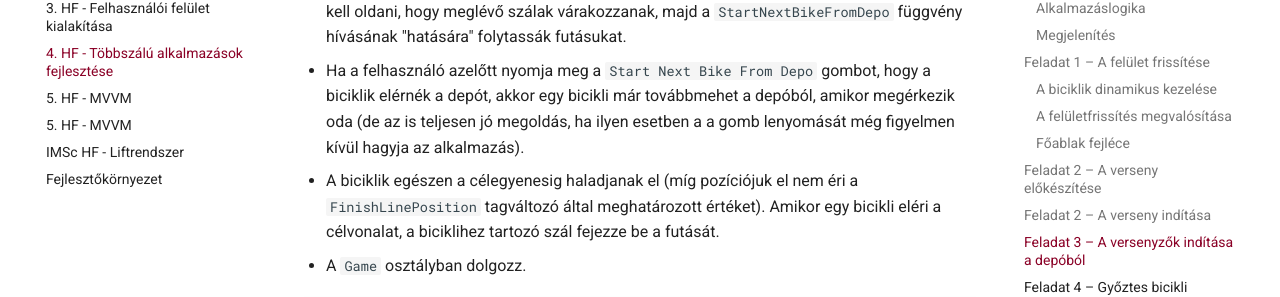
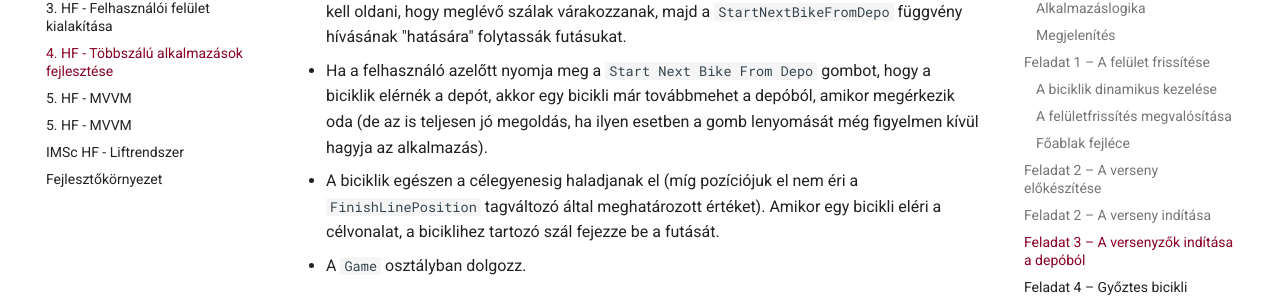
Before and after one commit to bmeviauab00/szoftvertechnikak, an MkDocs documentation site: the page built from docs/hazi/4-tobbszalu-alkalmazasok-fejlesztese/index.md, in a window 1280 px wide and 900 px high, scrolled down 9541 px. Shown: the part 199-496 px from the top of the window. Built offline with MkDocs 1.6.1 and Material for MkDocs 9.7.7, drawn with Linux system fonts in a browser that asks for light colours; emoji names are drawn with the system emoji font; comment, search, counter and statistics services are not loaded; the version menu is left out; some of the changed text lies outside the part shown.

Commit message:
typos fixed

```diff
--- a/docs/hazi/4-tobbszalu-alkalmazasok-fejlesztese/index.md
+++ b/docs/hazi/4-tobbszalu-alkalmazasok-fejlesztese/index.md
@@ -280,7 +280,7 @@
 - Az egyes versenyzőket a `Start Next Bike From Depo` gombkattintás során már hívott `Game` osztálybeli `StartNextBikeFromDepo` függvény indítsa a depóból.
 - Minden gombkattintásra csak egyetlen versenyző indulhat el a depóból.
 - Fontos, hogy a `StartNextBikeFromDepo` műveletben ne új szálakat indítsunk, hanem meg kell oldani, hogy meglévő szálak várakozzanak, majd a `StartNextBikeFromDepo` függvény hívásának "hatására" folytassák futásukat.
-- Ha a felhasználó azelőtt nyomja meg a `Start Next Bike From Depo` gombot, hogy a biciklik elérnék a depót, akkor egy bicikli már továbbmehet a depóból, amikor megérkezik oda (de az is teljesen jó megoldás, ha ilyen esetben a a gomb lenyomását még figyelmen kívül hagyja az alkalmazás).
+- Ha a felhasználó azelőtt nyomja meg a `Start Next Bike From Depo` gombot, hogy a biciklik elérnék a depót, akkor egy bicikli már továbbmehet a depóból, amikor megérkezik oda (de az is teljesen jó megoldás, ha ilyen esetben a gomb lenyomását még figyelmen kívül hagyja az alkalmazás).
 - A biciklik egészen a célegyenesig haladjanak el (míg pozíciójuk el nem éri a `FinishLinePosition` tagváltozó által meghatározott értéket). Amikor egy bicikli eléri a célvonalat, a biciklihez tartozó szál fejezze be a futását.
 - A `Game` osztályban dolgozz.
 
@@ -424,7 +424,7 @@
 !!! danger "Fontos"
     A fenti lépések/elvek megfelelő követése esetén is fennáll, hogy megoldás még nem működőképes. Ha elindítjuk a versenyt, az alábbi kivétel dobódik az `UpdateBikeUI` függvényben a biciklihez tartozó `TextBlock` hozzáférés során: `System.Runtime.InteropServices.COMException: 'The application called an interface that was marshalled for a different thread. (0x8001010E (RPC_E_WRONG_THREAD))`
 
-Mi ennek a a hibának az oka? Mielőtt az alábbi emlékeztetőt kinyitod, próbálj magadtól rájönni az előadáson/laboron tanultak alapján.
+Mi ennek a hibának az oka? Mielőtt az alábbi emlékeztetőt kinyitod, próbálj magadtól rájönni az előadáson/laboron tanultak alapján.
 
 ??? tip "Emlékeztető"
     **Egy WinUI felületelemhez/vezérlőhöz csak abból a szálból lehet hozzáférni, mely az adott felületelemet létrehozta, ugyanis ezek a felületelemek nem szálbiztosak, és kivétel dobásával jelzik, ha mégis „rosszul” próbáljuk őket használni.**
```
Also changed, not shown: other parts of docs/hazi/4-tobbszalu-alkalmazasok-fejlesztese/index.md (+2 -2 lines).
